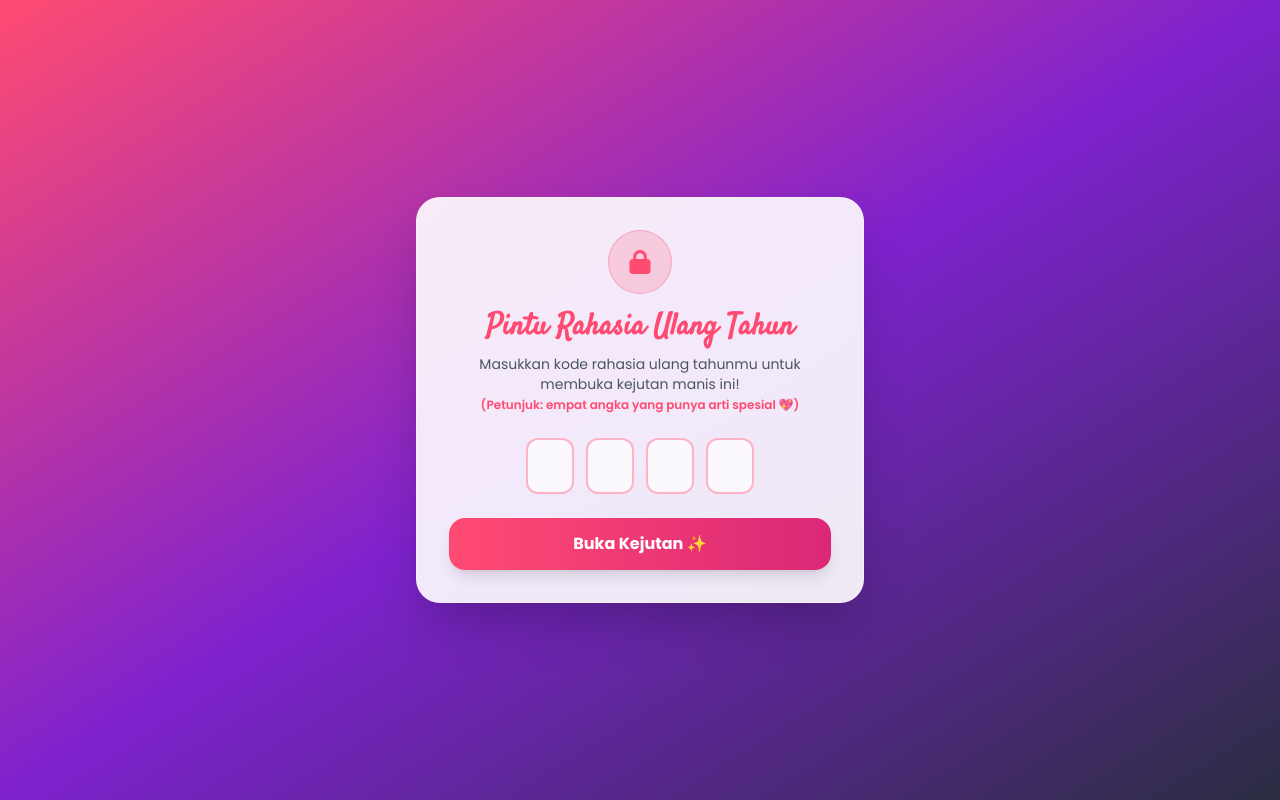
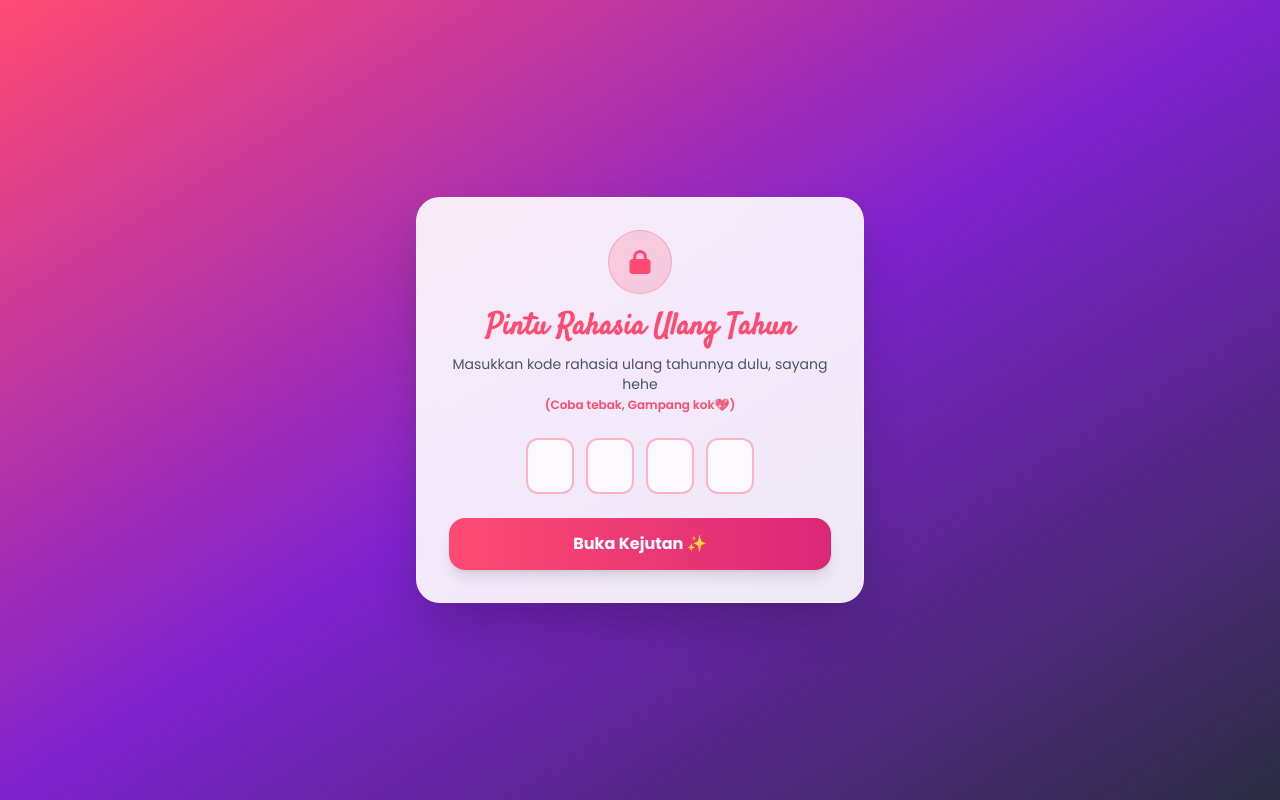
Before and after one commit to hahardyan/mybabypio, a plain HTML site: page index.html in a window 1280 px wide. Drawn offline with nearby package versions, Linux system fonts and the light colour scheme.

Commit message:
Update birthday secret message in index.html

```diff
--- a/index.html
+++ b/index.html
@@ -297,7 +297,7 @@
       </div>
 
       <h2 class="text-3xl font-romantic font-bold text-romanticPink mb-2">Pintu Rahasia Ulang Tahun</h2>
-      <p class="text-gray-600 text-xs md:text-sm mb-6">Masukkan kode rahasia ulang tahunmu untuk membuka kejutan manis ini! <br><span class="text-xs text-romanticPink font-semibold">(Petunjuk: empat angka yang punya arti spesial 💖)</span></p>
+      <p class="text-gray-600 text-xs md:text-sm mb-6">Masukkan kode rahasia ulang tahunnya dulu, sayang hehe<br><span class="text-xs text-romanticPink font-semibold">(Coba tebak, Gampang kok💖)</span></p>
 
       <div class="flex justify-center gap-3 mb-6">
         <input type="password" maxlength="1" class="pass-digit w-12 h-14 text-center text-2xl font-bold rounded-xl border-2 border-romanticPink/40 bg-white/70 focus:outline-none focus:border-romanticPink focus:ring-2 focus:ring-romanticPink/30">
```
